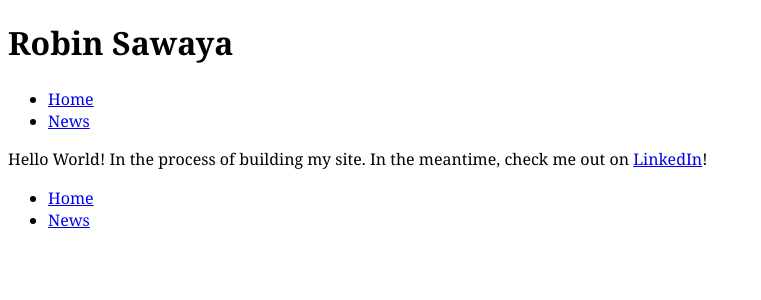
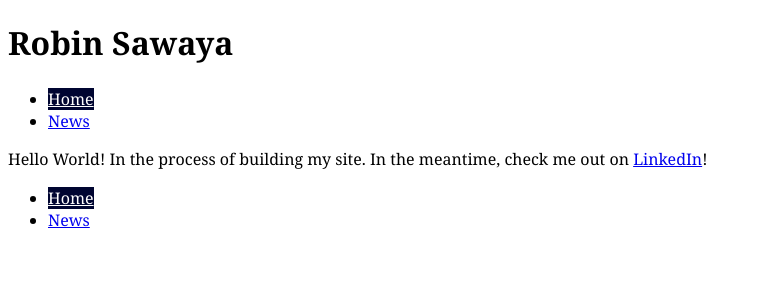
Before and after one commit to robinsawaya/robinsawaya, a Jekyll site: the page built from index.html, in a window 1280 px wide. Shown: the top 300 px of the page, without its empty margins (0-761 px from the left). Built offline with Jekyll 4.4.1, drawn with Linux system fonts in a browser that asks for light colours; Markdown is read by kramdown in place of the engine named in the settings.

Commit message:
fixed highlighting

```diff
--- a/_includes/nav.html
+++ b/_includes/nav.html
@@ -1,6 +1,6 @@
 	<nav>
 		<ul>
-			<li><a href="{{site.baseurl}}/index.html" class="{% if page.url == '/index.html' %}current{% endif %}">Home</a></li>
-			<li><a href="{{site.baseurl}}/news.html">News</a></li>
+			<li><a href="{{site.baseurl}}/index.html" class="{% if page.url == '/' %}current{% endif %}">Home</a></li>
+			<li><a href="{{site.baseurl}}/news.html" class="{% if page.url == '/news.html' %}current{% endif %}">News</a></li>
 		<ul>
 	</nav>
```
